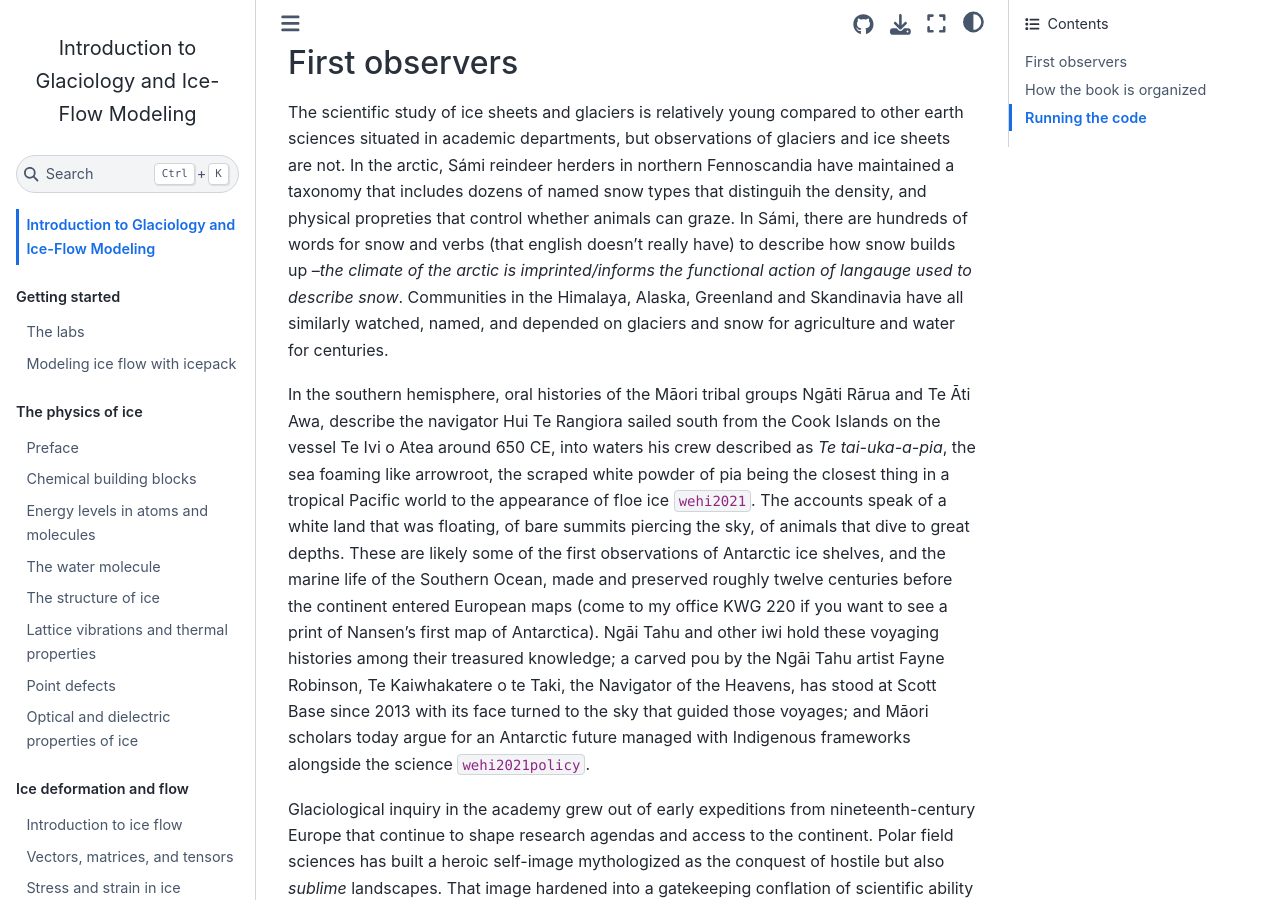
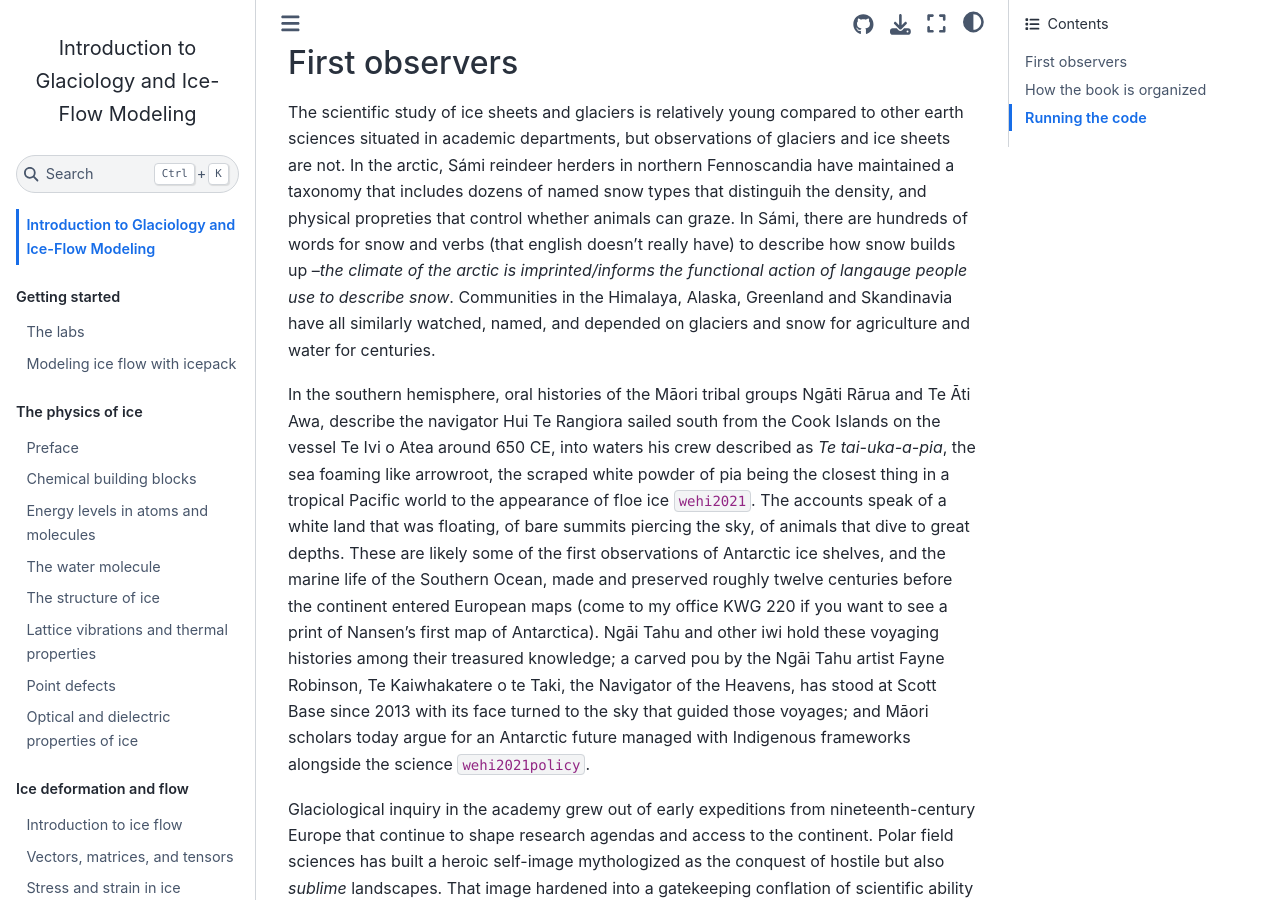
Before and after one commit to rice-glaciology/glaciology-book, a Jupyter Book: the page built from intro.md, in a window 1280 px wide and 900 px high, scrolled down 488 px. Built offline with Jupyter Book 1.0.4 settings and Sphinx 7.4.7 and the Sphinx Book theme 1.1.4, drawn with Linux system fonts in a browser that asks for light colours; pages that are not in the unit, such as notebooks, are missing from menus; cross-references to code outside the pages are shown as plain code.

Commit message:
Update intro.md

```diff
--- a/intro.md
+++ b/intro.md
@@ -6,7 +6,7 @@
 
 ## First observers
 
-The scientific study of ice sheets and glaciers is relatively young compared to other earth sciences situated in academic departments, but observations of glaciers and ice sheets are not. In the arctic, Sámi reindeer herders in northern Fennoscandia have maintained a taxonomy that includes dozens of named snow types that distinguih the density, and physical propreties that control whether animals can graze. In Sámi, there are hundreds of words for snow and verbs (that english doesn't really have) to describe how snow builds up --*the climate of the arctic is imprinted/informs the functional action of langauge used to describe snow*. Communities in the Himalaya, Alaska, Greenland and Skandinavia have all similarly watched, named, and depended on glaciers and snow for agriculture and water for centuries.
+The scientific study of ice sheets and glaciers is relatively young compared to other earth sciences situated in academic departments, but observations of glaciers and ice sheets are not. In the arctic, Sámi reindeer herders in northern Fennoscandia have maintained a taxonomy that includes dozens of named snow types that distinguih the density, and physical propreties that control whether animals can graze. In Sámi, there are hundreds of words for snow and verbs (that english doesn't really have) to describe how snow builds up --*the climate of the arctic is imprinted/informs the functional action of langauge people use to describe snow*. Communities in the Himalaya, Alaska, Greenland and Skandinavia have all similarly watched, named, and depended on glaciers and snow for agriculture and water for centuries.
 
 In the southern hemisphere, oral histories of the Māori tribal groups Ngāti Rārua and Te Āti Awa, describe the navigator Hui Te Rangiora sailed south from the Cook Islands on the vessel Te Ivi o Atea around 650 CE, into waters his crew described as *Te tai-uka-a-pia*, the sea foaming like arrowroot, the scraped white powder of pia being the closest thing in a tropical Pacific world to the appearance of floe ice {cite}`wehi2021`. The accounts speak of a white land that was floating, of bare summits piercing the sky, of animals that dive to great depths. These are likely some of the first observations of Antarctic ice shelves, and the marine life of the Southern Ocean, made and preserved roughly twelve centuries before the continent entered European maps (come to my office KWG 220 if you want to see a print of Nansen's first map of Antarctica). Ngāi Tahu and other iwi hold these voyaging histories among their treasured knowledge; a carved pou by the Ngāi Tahu artist Fayne Robinson, Te Kaiwhakatere o te Taki, the Navigator of the Heavens, has stood at Scott Base since 2013 with its face turned to the sky that guided those voyages; and Māori scholars today argue for an Antarctic future managed with Indigenous frameworks alongside the science {cite}`wehi2021policy`.
 
```
